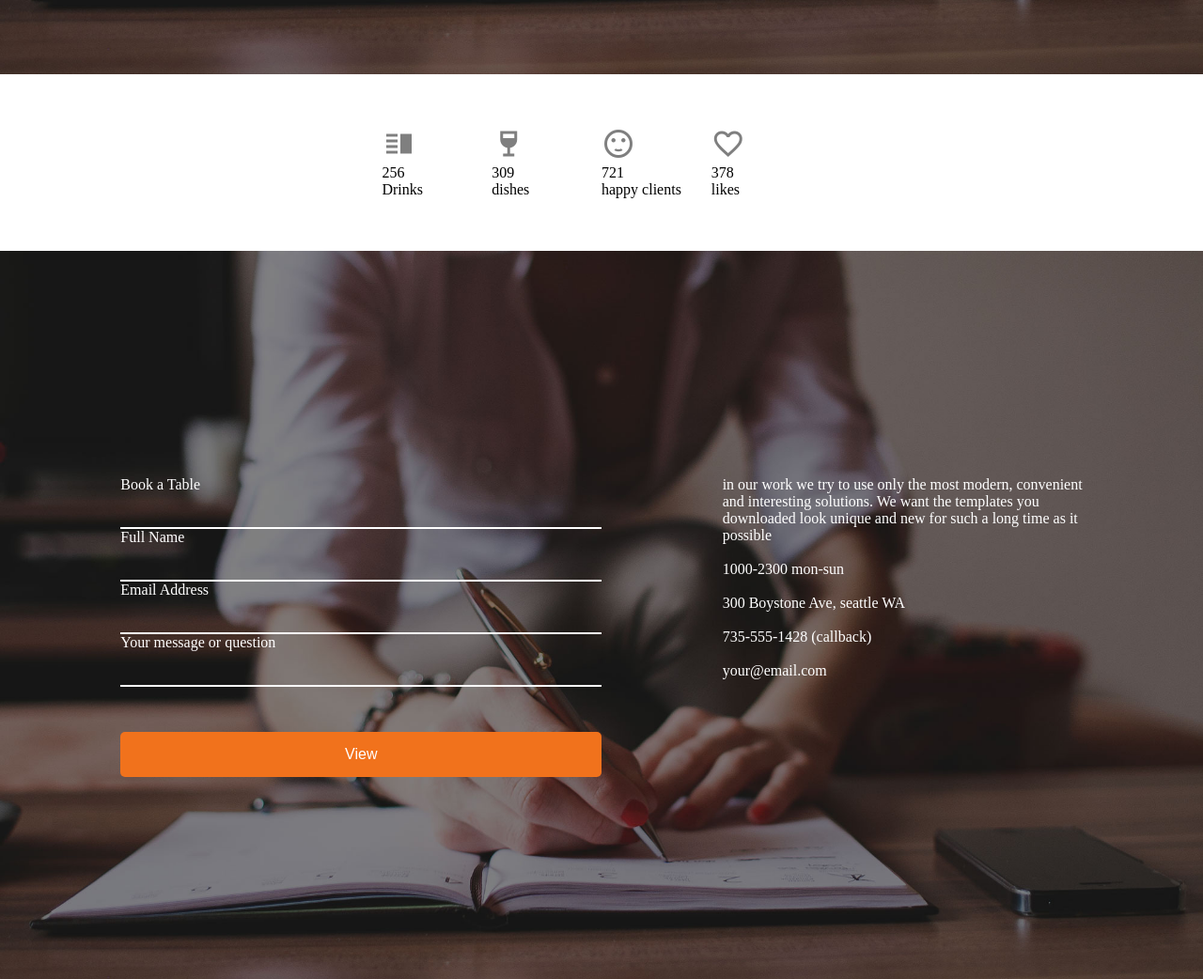
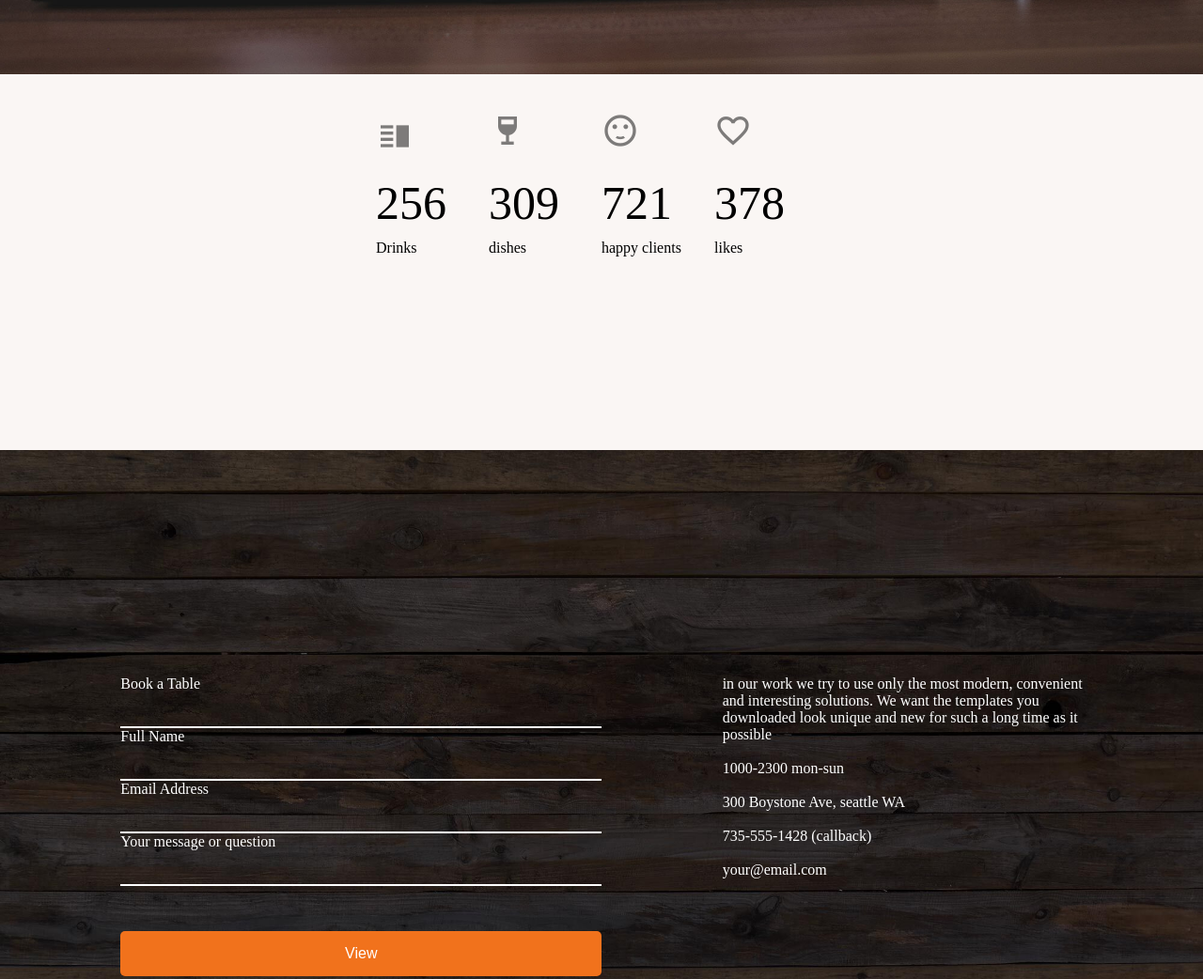
Before and after one commit to ntungwe-90/restau-blog, a plain HTML site: page index.html in a window 1280 px wide. Shown: the part 4157-5199 px from the top of the page at 94% size. Drawn offline with Linux system fonts and the light colour scheme.

Commit message:
added pics and styling

```diff
--- a/index.html
+++ b/index.html
@@ -7,7 +7,7 @@
     <meta name="viewport" content="width=device-width, initial-scale=1.0">
     <link rel="stylesheet" href="styles.css">
     <link rel="stylesheet" href="https://stackpath.bootstrapcdn.com/font-awesome/4.7.0/css/font-awesome.min.css">
-    <title>Document</title>
+    <title>Your Landing Page</title>
     <link rel="stylesheet" href="https://fonts.googleapis.com/icon?family=Material+Icons">
 </head>
 
@@ -185,7 +185,7 @@
     </section>
 
     <!-- image 5 -->
-    <section style="background-image: url('img/bg21.jpg">
+    <section style="background-image: url('img/bg21.jpg ">
         <div class="opinion">
             <div class="star-container">
                 <i class="material-icons" style="font-size:24px; color:yellow;">star_outline</i>
@@ -209,31 +209,31 @@
         </div>
     </section>
     <!-- image 6 -->
-    <article class="maincont">
+    <article style=" background-color: rgb(250, 246, 244); height: 50vh;" class="maincont">
         <div class="art-container">
             <div class="image amount">
-                <i class="material-icons" style="font-size:36px; opacity: 0.5;">vertical_split</i>
+                <i class="material-icons" style="font-size:40px; opacity: 0.5;">vertical_split</i>
 
             </div>
             <div class="image">
 
-                <i class="material-icons" style="font-size:36px; opacity: 0.5;">wine_bar</i>
+                <i class="material-icons" style="font-size:40px; opacity: 0.5;">wine_bar</i>
             </div>
             <div class="image">
 
-                <i class="material-icons" style="font-size:36px; opacity: 0.5;">sentiment_satisfied</i>
+                <i class="material-icons" style="font-size:40px; opacity: 0.5;">sentiment_satisfied</i>
             </div>
             <div class="image ">
 
-                <i class="material-icons" style="font-size:36px; opacity: 0.5;">favorite_border</i>
+                <i class="material-icons" style="font-size:40px; opacity: 0.5;">favorite_border</i>
             </div>
         </div>
         <div class="art-container">
-            <div class="image ">
+            <div class="image amount ">
                 <!-- <img src="img/feature-food4.png"> -->
                 256
             </div>
-            <div class="image ">
+            <div class="image amount ">
                 309
                 <!-- <img src="img/feature-food4.png"> -->
             </div>
@@ -241,7 +241,7 @@
                 721
                 <!-- <img src="img/feature-food4.png"> -->
             </div>
-            <div class="image">
+            <div class="image amount">
                 378
                 <!-- <img src="img/feature-food4.png"> -->
             </div>
@@ -275,7 +275,7 @@
 
 
     <!-- image 7 -->
-    <section style="background-image: url('img/bg21.jpg')">
+    <section style="background-image: url('img/last.jpg')">
         <div class="third">
             <div>
                 <p>Book a Table</p><br><br>
--- a/styles.css
+++ b/styles.css
@@ -213,35 +213,27 @@ section {
 }
 
 .maincont {
-  padding: 3.5rem;
+  padding: 2.5rem;
+
 }
 
 .art-container {
-  /* height: 60vh; */
+ gap:0.5;
   justify-content: center;
+  display: flex;
 
-  /* justify-content: space-evenly; */
-  /* background-color: grey; */
-  display: flex;
-  /* gap: 3rem;
-  top: 0.1rem; */
-  /* display: flex;
-  flex-wrap: wrap;
-  gap: 1.5rem;
-  justify-content: center;
-  padding: 3rem 15px;
-  padding-top: 0; */
 }
 
 .image {
   flex: 0.1;
-  /* font-size:10px; */
-  /* height: 20vh; */
+
 }
 
-/* .amount{
+.amount{
   font-size: 50px;
-} */
+  font-family: "Roman" sans-serif;
+  margin: 0px 0px 10px;
+}
 
 .font {
   font-size: 50px;
```
Also changed, not shown: img/last.jpg (added).
